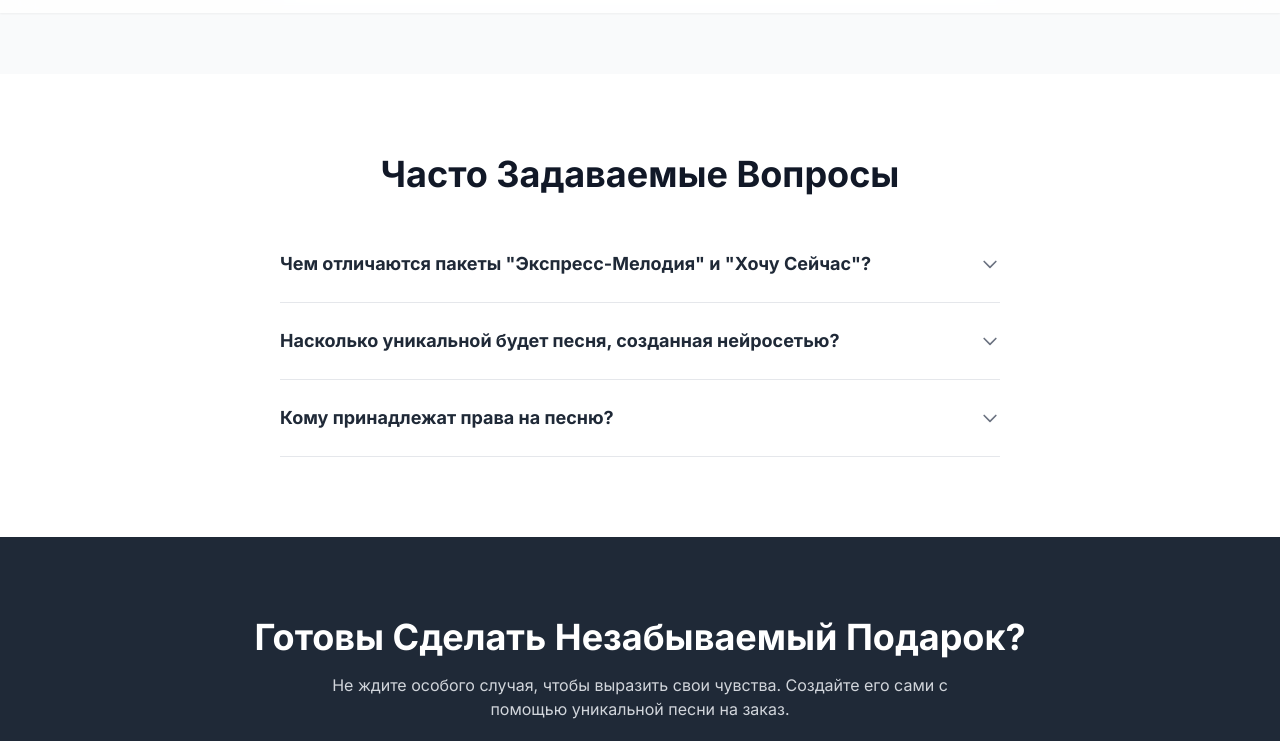
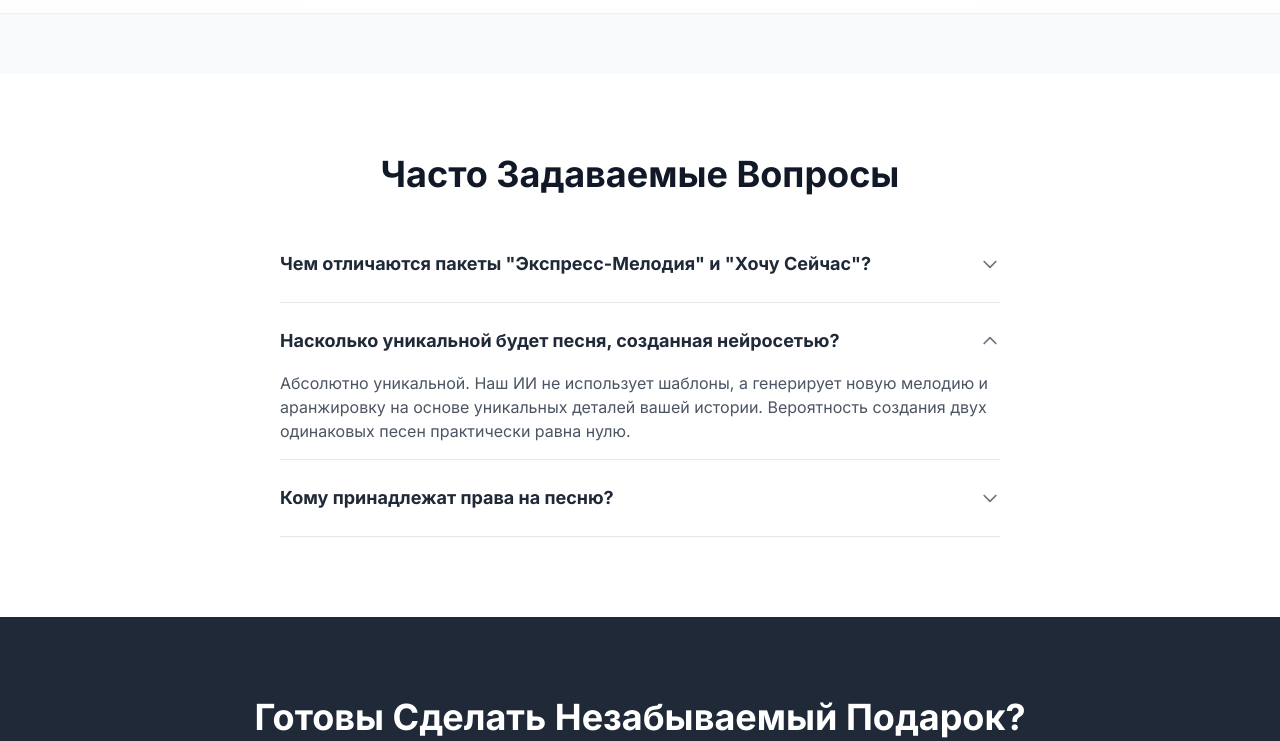
Before and after one commit to lxMBIT/melodyespesso.com, a plain HTML site: page index.html in a window 1280 px wide. Both pictures are taken after a click on the button "Насколько уникальной будет песня, созданная нейросетью?". Shown: the part 3120-3861 px from the top of the page. Drawn offline with nearby package versions, Linux system fonts and the light colour scheme.

Commit message:
fix: add null check for nextElementSibling in accordion JS

```diff
--- a/index.html
+++ b/index.html
@@ -371,7 +371,7 @@ const content = parent.querySelector('.accordion-content');
 
                     accordionButtons.forEach(otherButton => {
                         if (otherButton !== button) {
-                            otherButton.nextElementSibling.style.maxHeight = null;
+                            if (otherButton.nextElementSibling) { otherButton.nextElementSibling.style.maxHeight = null; }
                             otherButton.querySelector('.accordion-icon').classList.remove('rotate-180');
                         }
                     });
```
